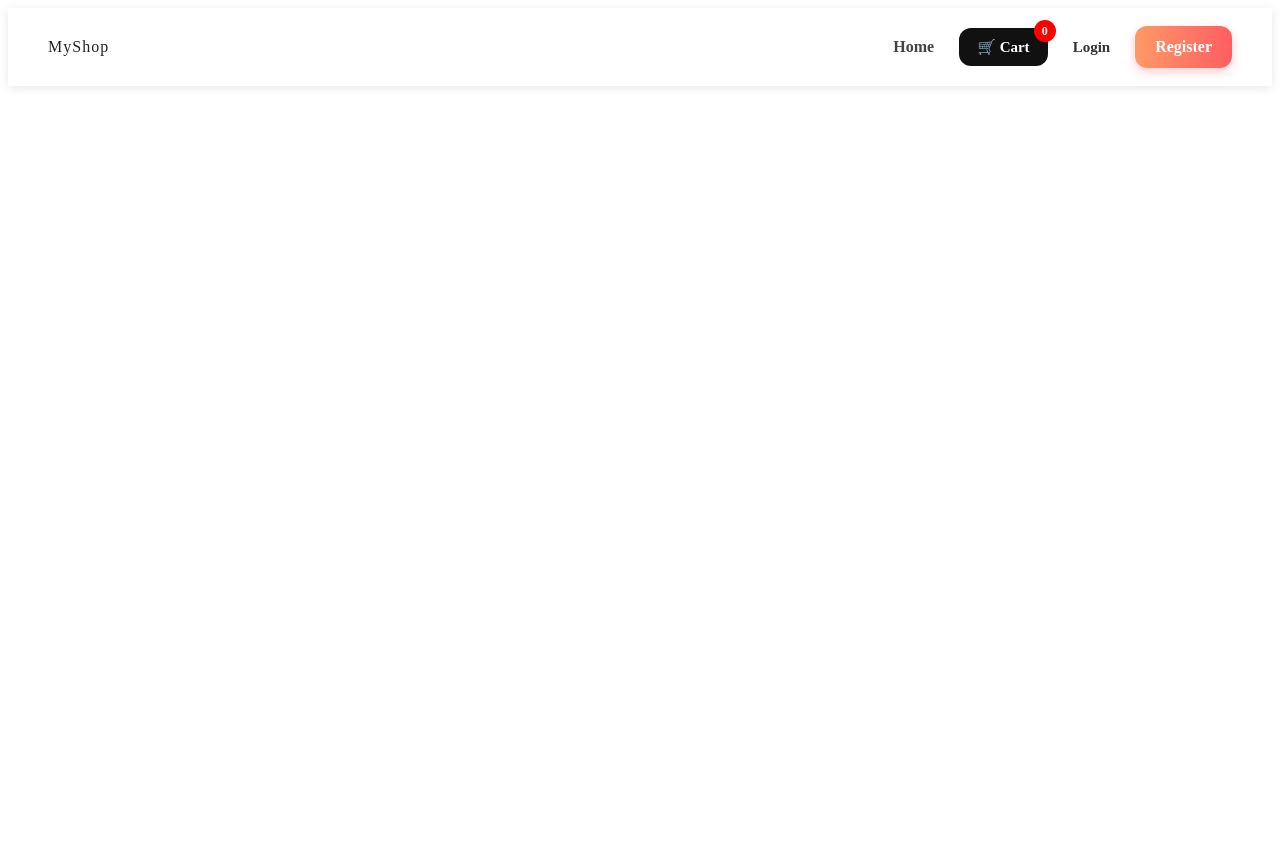
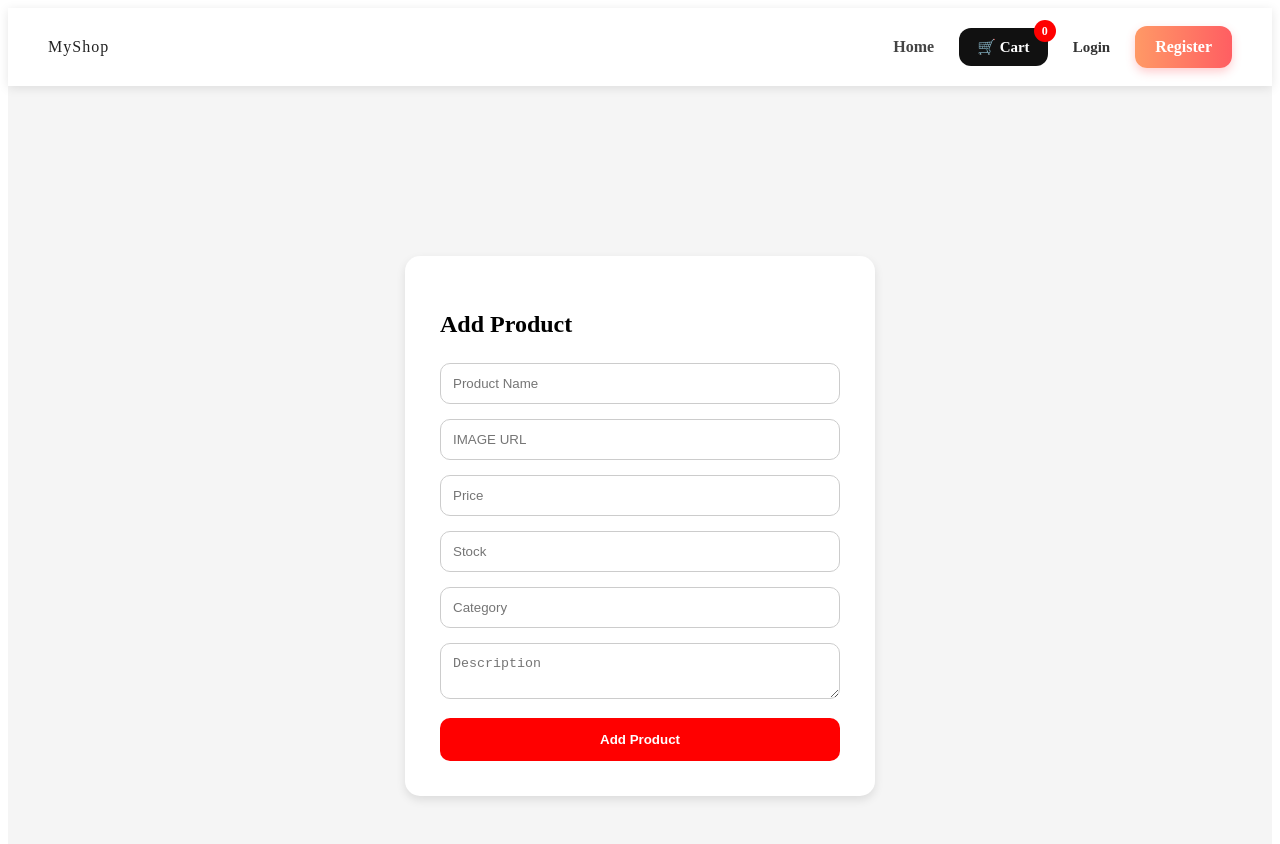
Before and after one commit to alan123-source/e-commerce-website, a React app in the folder frontend/: page /admin/add-product in a window 1280 px wide. Shown: the top 844 px of the page. Before the commit the page ends 800 px from the top, so only its background shows below. Built offline with nearby package versions, Linux system fonts and the light colour scheme; the HTML template or start-up script is replaced by a standard one.

Commit message:
added product adding feature aby admin and started with editing feature

```diff
--- a/frontend/src/App.jsx
+++ b/frontend/src/App.jsx
@@ -11,6 +11,8 @@
  import  MyOrders from "./pages/MyOrders";
  import AdminOrders from "./pages/AdminOrders";
  import AdminProducts from "./pages/AdminProducts";
+ import AddProduct from "./pages/AddProduct";
+ import EditProduct from "./pages/EditProduct";
 
  function App(){
   return (
@@ -32,6 +34,8 @@
         } />
         <Route path="/admin/orders" element={<AdminOrders/>} />
         <Route path="/admin/products" element={<AdminProducts/>}/>
+        <Route path="/admin/add-product" element={<AddProduct />}/>
+        <Route path="/admin/edit-product/:id" element={<EditProduct />}/>
 
     </Routes>
     </>
--- /dev/null
+++ b/frontend/src/pages/AddProduct.jsx
@@ -0,0 +1,151 @@
+import {useState} from "react";
+import API from "../api/axios";
+import {toast} from "react-toastify";
+
+function AddProduct(){
+    const [name,setName]=useState("");
+    const [image,setImage]=useState("");
+    const [price,setPrice]=useState("");
+    const [stock,setStock]=useState("");
+    const [category,setCategory]=useState("");
+    const [description,setDescription]=useState("");
+
+    const handleAddProduct=async(e)=>{
+        e.preventDefault();
+
+        try{
+
+            const token=localStorage.getItem("token");
+            const res=await API.post(
+                "/products",
+                {
+                    name,
+                    image,
+                    price,
+                    stock,
+                    category,
+                    description
+                },
+
+                {
+                    headers:{
+                        Authorization:`Bearer ${token}`
+                    }
+                }
+            );
+
+            console.log(res.data);
+            toast.success("Product Added",{
+                style:{
+                    backgroundColor:"#00d9ff",
+                    color:"white"
+                }
+            })
+
+
+        }catch(error){
+            console.log(error);
+        }
+    };
+
+    return (
+        <div
+          style={{
+            minHeight:"100vh",
+           backgroundColor:"#f5f5f5",
+           display:"flex",
+           justifyContent:"center",
+           alignItems:"center",
+           padding:"40px"
+          }}
+        >
+            <form
+              onSubmit={handleAddProduct}
+              style={{
+              backgroundColor:"white",
+              padding:"35px",
+              borderRadius:"15px",
+              width:"400px",
+              boxShadow:
+                "0 4px 10px rgba(0,0,0,0.1)"
+              }}
+            >
+                <h2
+                  style={{
+                    marginBottom:"25px"
+                  }}
+                >
+
+                Add Product
+
+                </h2>
+                <input
+                  type="text"
+                  placeholder="Product Name"
+                  value={name}
+                  onChange={(e)=>setName(e.target.value)}
+                  style={inputStyle}
+                />
+                <input
+                   type="text"
+                   placeholder="IMAGE URL"
+                   value={image}
+                   onChange={(e)=>setImage(e.target.value)}
+                   style={inputStyle}
+                />
+                <input
+                  type="number"
+                  placeholder="Price"
+                  value={price}
+                  onChange={(e)=>setPrice(e.target.value)}
+                  style={inputStyle}
+                />
+                <input
+                  type="number"
+                  placeholder="Stock"
+                  value={stock}
+                  onChange={(e)=>setStock(e.target.value)}
+                  style={inputStyle}
+
+                />
+                <input
+                  type="text"
+                  placeholder="Category"
+                  value={category}
+                  onChange={(e)=>setCategory(e.target.value)}
+                  style={inputStyle}
+                />
+                <textarea
+                 placeholder="Description"
+                 value={description}
+                 onChange={(e)=>setDescription(e.target.value)}
+                 style={inputStyle}
+                />
+                <button
+                  type="submit"
+                  style={{
+                    width:"100%",
+                    padding:"14px",
+                    border:"none",
+                    borderRadius:"10px",
+                    backgroundColor:"#FF0000",
+                    color:"white",
+                    fontWeight:"bold",
+                    cursor:"pointer"
+                  }}
+                >Add Product</button>
+            </form>
+        </div>
+    );
+}
+
+const inputStyle={
+     width:"100%",
+   padding:"12px",
+   marginBottom:"15px",
+   borderRadius:"10px",
+   border:"1px solid #ccc",
+   boxSizing:"border-box"
+};
+
+export default AddProduct;
--- a/frontend/src/pages/AdminProducts.jsx
+++ b/frontend/src/pages/AdminProducts.jsx
@@ -1,5 +1,6 @@
 import {useEffect,useState} from "react";
 import API from "../api/axios";
+import {Link} from "react-router-dom";
 
 function AdminProducts(){
      const [products,setProducts]=useState([]);
@@ -44,18 +45,41 @@ function AdminProducts(){
     }
 
     return (
-        <div>
-            <h1>
+        <div
+          style={{
+            minHeight:"100vh",
+            backgroundColor:"#f5f5f5",
+            padding:"40px",
+            fontFamily:"Arial",
+            maxWidth:"1200px",
+            margin:"0 auto"
+          }}
+        >
+            <h1
+               style={{
+                marginBottom:"30px"
+               }}
+            >
                 Admin Products
             </h1>
-            <div>
+            <div
+               style={{
+                display:"flex",
+                flexWrap:"wrap",
+                gap:"20px",
+                justifyContent:"flex-start",
+                alignItems:"flex-start"
+
+               }}
+            >
                 {
                     products.map((product)=>(
                         <div
                          key={product._id}
                          style={{
+                            width:"250px",
                             backgroundColor:"white",
-                            padding:"20px",
+                            padding:"16px",
                             borderRadius:"15px",
                             boxShadow:"0 4px 10px rgba(0,0,0,0.1)"
                          }}
@@ -65,7 +89,7 @@ function AdminProducts(){
                               alt={product.name}
                               style={{
                                 width:"100%",
-                                height:"200px",
+                                height:"170px",
                                 objectFit:"cover",
                                 borderRadius:"10px",
                                 marginBottom:"15px"
@@ -86,6 +110,29 @@ function AdminProducts(){
                                 marginBottom:"15px"
                               }}
                             >Stock:{product.stock}</p>
+                            <Link
+                              to={`/admin/edit-product/${product._id}`}
+                              style={{
+                                display:"block",
+                                textDecoration:"none",
+                                marginBottom:"14px"
+                              }}
+                            >
+                             <button
+                                style={{
+                                      width:"100%",
+                                      padding:"12px",
+                                      border:"none",
+                                      borderRadius:"10px",
+                                      backgroundColor:"#4facfe",
+                                      color:"white",
+                                      cursor:"pointer",
+                                      fontWeight:"bold"
+                                }}
+                             >
+                                Edit Product
+                             </button>
+                            </Link>
 
                             <button
                              onClick={()=>
--- /dev/null
+++ b/frontend/src/pages/EditProduct.jsx
@@ -0,0 +1,46 @@
+import {useEffect,useState} from "react";
+import {useParams,useNavigate} from "react-router-dom";
+import API from "../api/axios";
+
+function EditProduct(){
+    const {id}=useParams();
+    const navigate=useNavigate();
+    const [name,setName]=useState("");
+    const [image,setImage]=useState("");
+    const [price,setPrice]=useState("");
+    const [stock,setStock]=useState("");
+    const [category,setCategory]=useState("");
+    const [description,setDescription]=useState("");
+
+    useEffect(()=>{
+        const fetchProduct=async()=>{
+            try{
+
+                const res=await API.get(
+                    `products/${id}`
+                );
+                console.log(res.data);
+                const product=res.data.data||res.data;
+                setName(product.name);
+                setImage(product.image);
+                setPrice(product.price);
+                setStock(product.stock);
+                setCategory(product.category);
+                setDescription(product.description);
+
+            }catch(error){
+                console.log(error)
+            }
+        };
+        fetchProduct();
+    },[id]);
+
+    return(
+        <div>
+            <h1>Edit Products</h1>
+        </div>
+    );
+
+}
+
+export default EditProduct;
```
Also changed, not shown: 1 other file (tests, documents, lock files or other folders).
